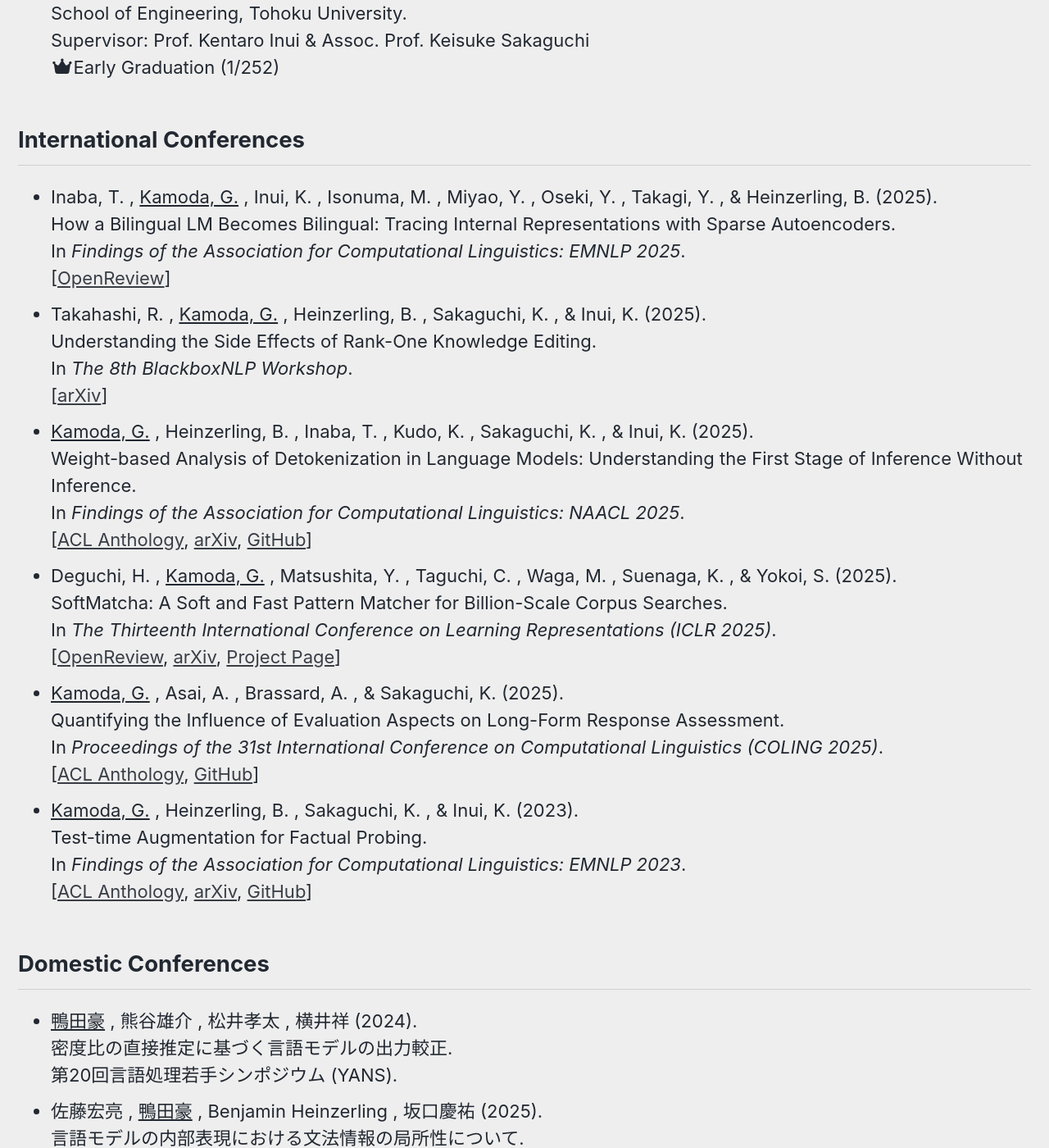
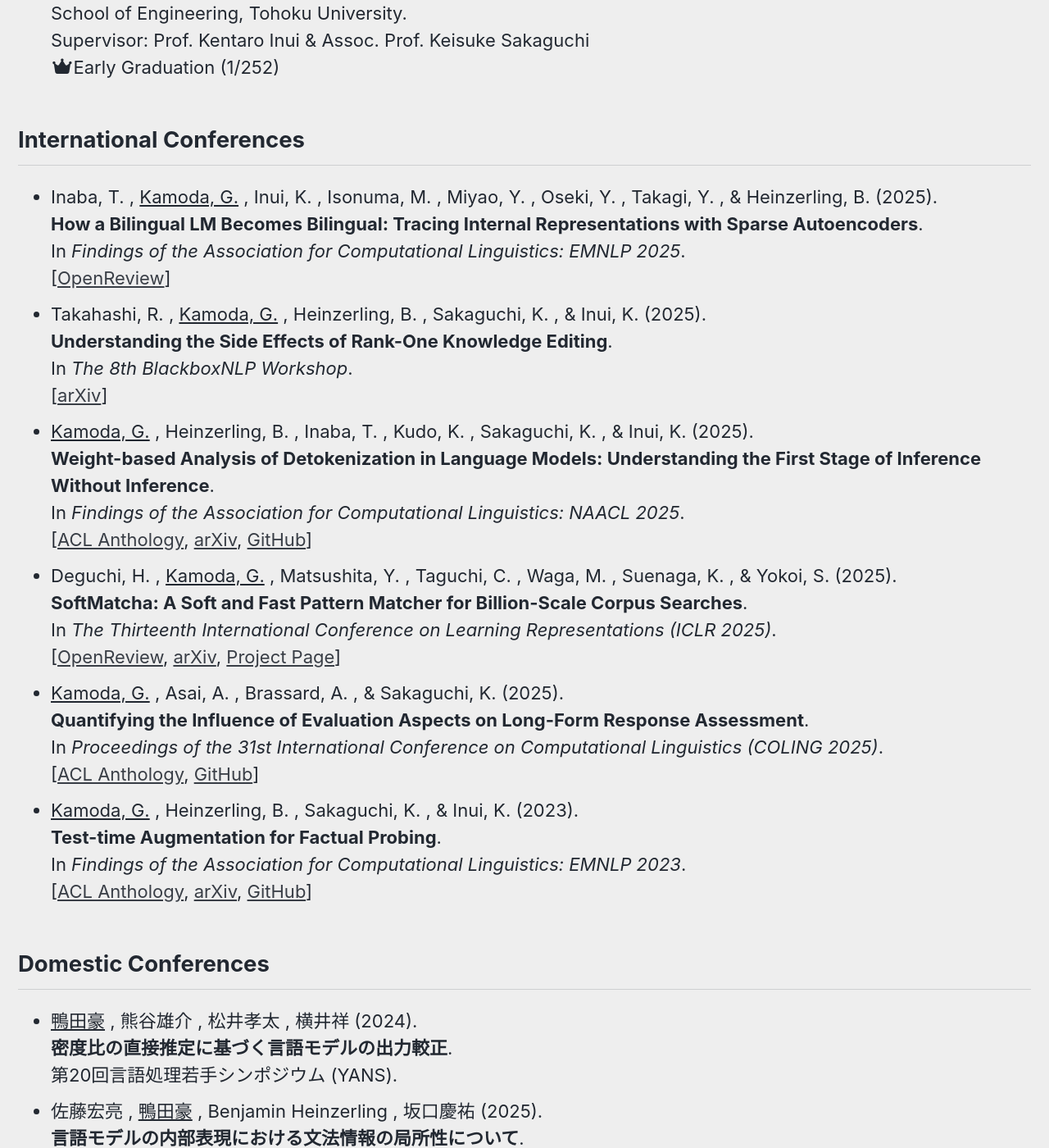
Before and after one commit to gokamoda/gokamoda.github.io, a Jekyll site: the page built from _pages/research_outputs.md, in a window 1280 px wide and 1400 px high, scrolled down 712 px. Shown: the whole window at 82% size. Built offline with Jekyll 4.4.1, drawn with Linux system fonts in a browser that asks for light colours; cached includes are drawn as plain includes; some web fonts are replaced; some of the changed text lies outside the part shown.

Commit message:
bold titles in cv

```diff
--- a/_includes/pub-anlp-domestic-conf.html
+++ b/_includes/pub-anlp-domestic-conf.html
@@ -14,7 +14,7 @@
     {% endif %}
 {% endfor %}
 ({{ publication.year }}).<br>
-{{ publication.title }}.<br>
+<strong>{{ publication.title }}</strong>.<br>
 {{ publication.proceedings_title }}
 {%- if publication.pages -%}
     , pp. {{ publication.pages }}
@@ -24,7 +24,7 @@
     {% if publication.awards %}
         {%- for award in publication.awards -%}
         <br>
-        <i class="fa-solid fa-crown"></i> <a href="{{ award.url }}" target="_blank">{{ award.name}}</a>{% if forloop.last == false %}, {% endif %}
+        <i class="fa-solid fa-award" style="color: #5d9679;"></i> <a href="{{ award.url }}" target="_blank">{{ award.name}}</a>{% if forloop.last == false %}, {% endif %}
         {%- endfor -%}
     {% endif %}
 {% endunless %}
--- a/_includes/pub-apa-international-conf.html
+++ b/_includes/pub-apa-international-conf.html
@@ -13,7 +13,7 @@
     {% endif %}
 {% endfor %}
 ({{ publication.year }}).<br>
-{{ publication.title }}.<br>
+<strong>{{ publication.title }}</strong>.<br>
 In
 <i>{{ publication.proceedings_title }}</i>
 {%- if publication.pages -%}
```
